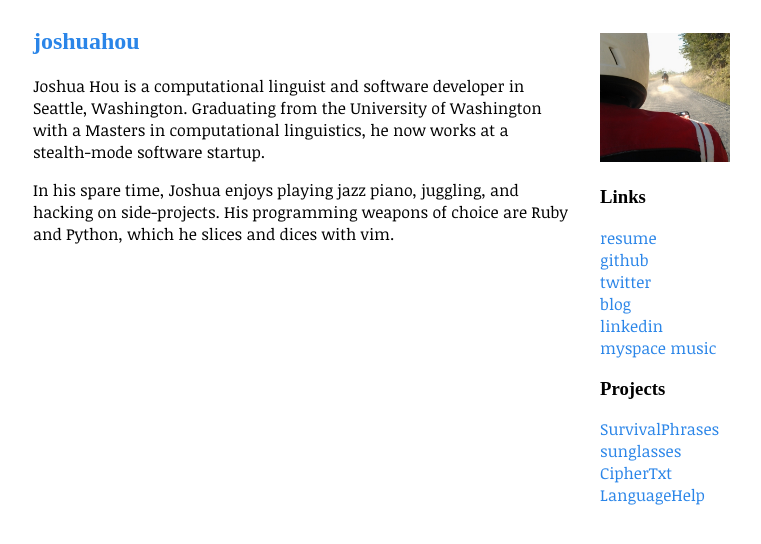
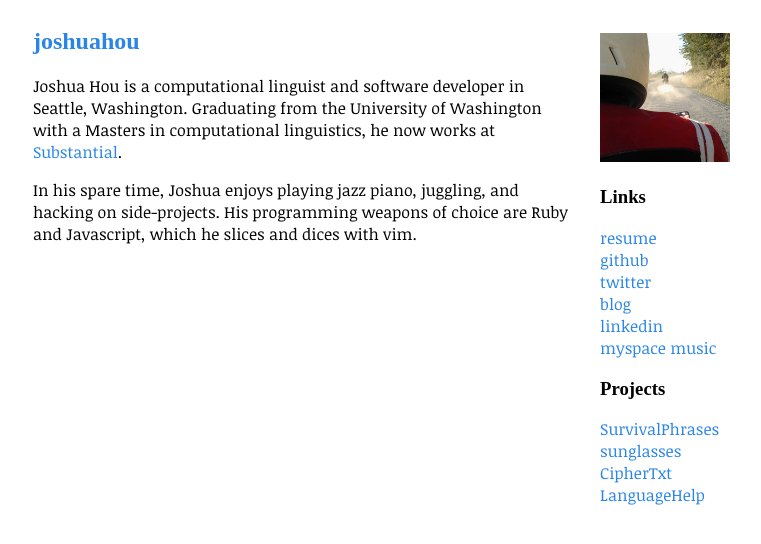
Before and after one commit to jshou/jshou.github.com, a Jekyll site: the page built from index.md, in a window 1280 px wide. Shown: the top 544 px of the page, without its empty margins (245-1006 px from the left). Built offline with Jekyll 4.4.1, drawn with Linux system fonts in a browser that asks for light colours; some web fonts are replaced; Markdown is read by kramdown in place of the engine named in the settings.

Commit message:
update profile

```diff
--- a/index.md
+++ b/index.md
@@ -5,8 +5,8 @@ layout: default
 
 Joshua Hou is a computational linguist and software developer in Seattle,
 Washington. Graduating from the University of Washington with a Masters in
-computational linguistics, he now works at a stealth-mode software startup.
+computational linguistics, he now works at [Substantial](http://substantial.com).
 
 In his spare time, Joshua enjoys playing jazz piano, juggling, and hacking on
-side-projects. His programming weapons of choice are Ruby and Python, which he
+side-projects. His programming weapons of choice are Ruby and Javascript, which he
 slices and dices with vim.
```
